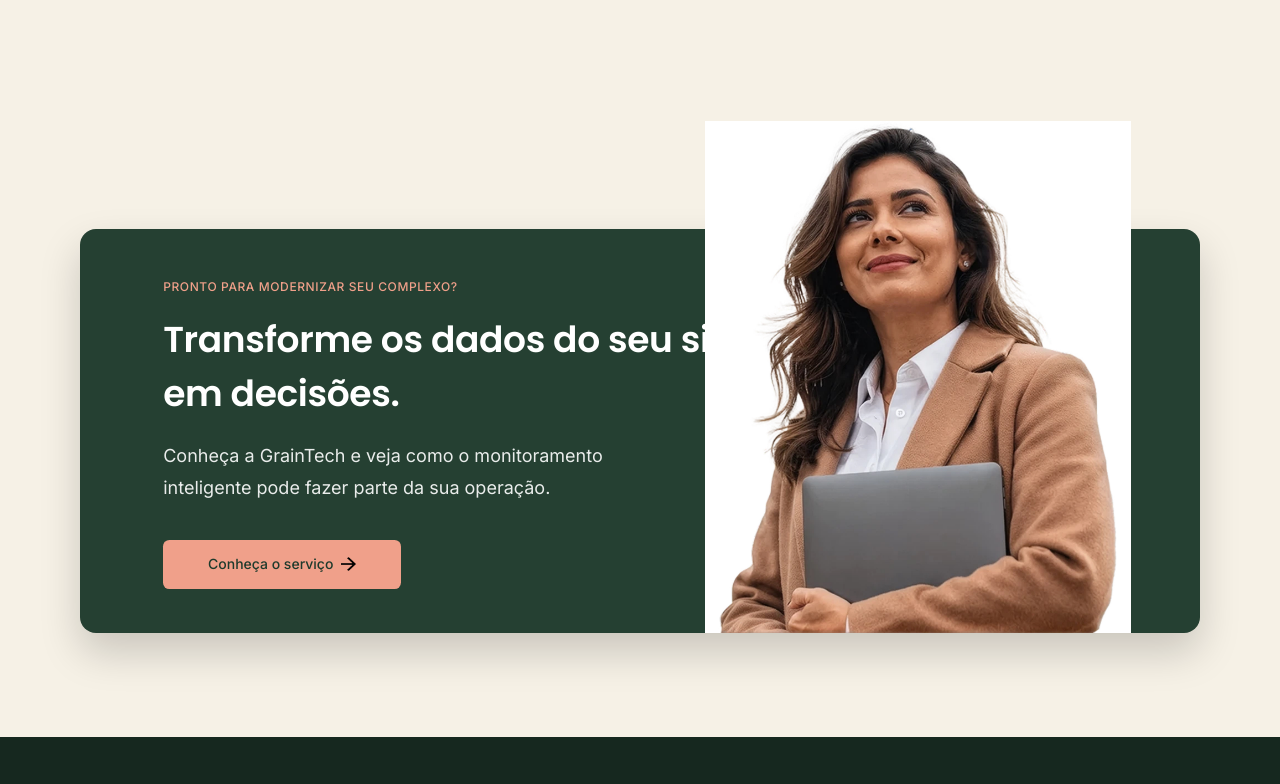
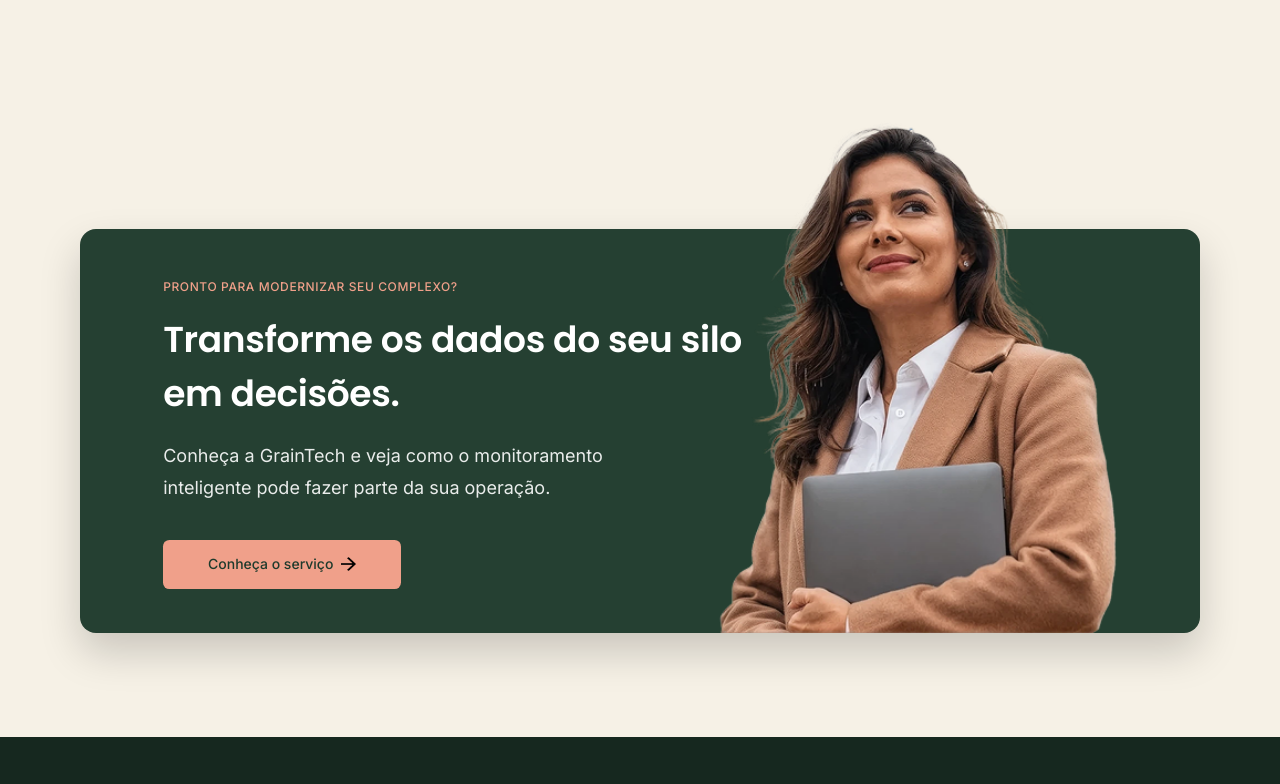
Before and after one commit to HenriqueIHanze/Grain-Tech, a plain HTML site: page siteInstitucional/inicio.html in a window 1280 px wide. Shown: the part 2760-3544 px from the top of the page. Drawn offline with Linux system fonts and the light colour scheme.

Commit message:
subindo alteração na pagina inicial institucional

```diff
--- a/siteInstitucional/inicio.html
+++ b/siteInstitucional/inicio.html
@@ -189,7 +189,7 @@
         </a>
 
         <img
-          src="../img/woman.jpg"
+          src="../img/woman.png"
           alt="Mulher empreendedora segurando um notebook"
         />
       </section>
```
